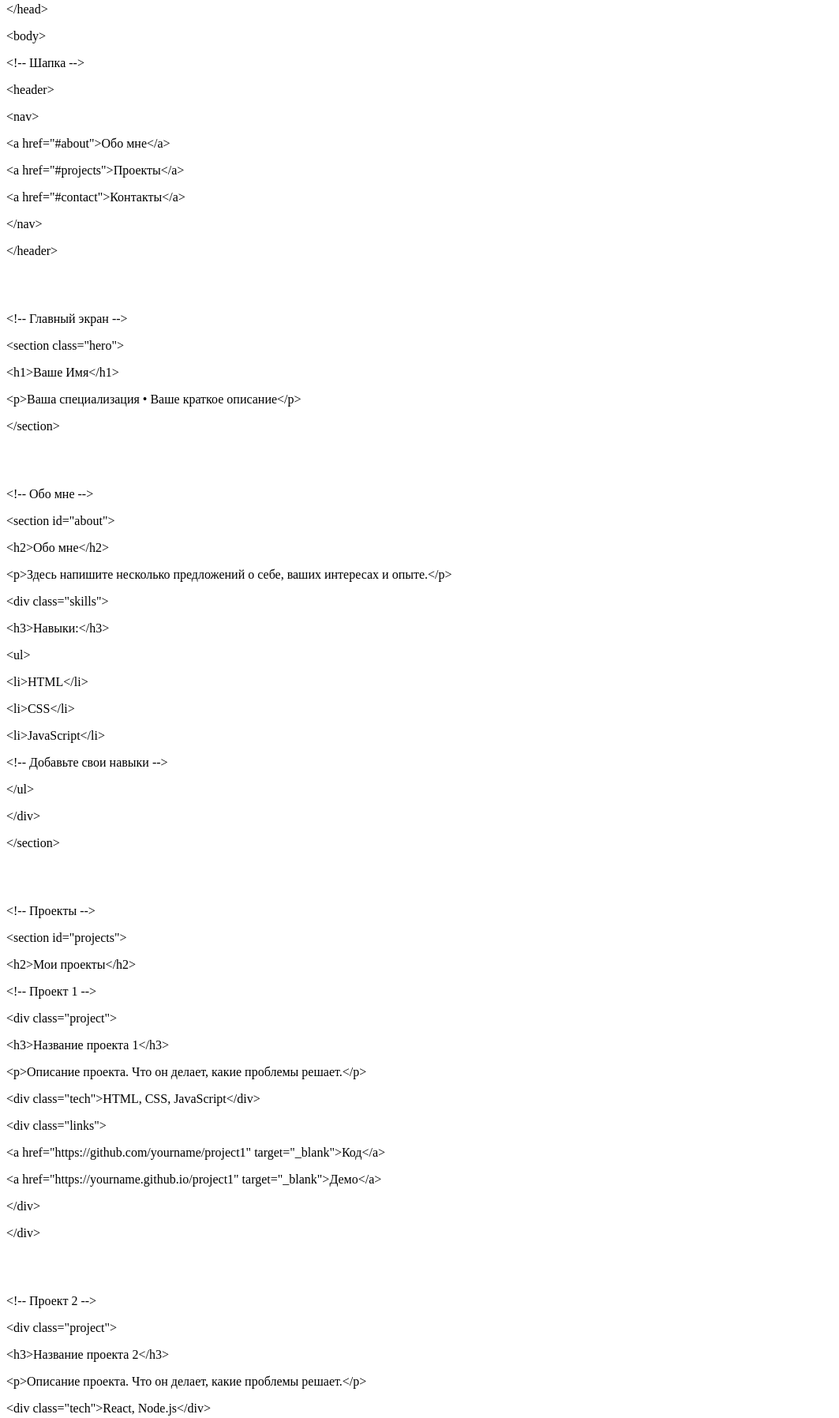
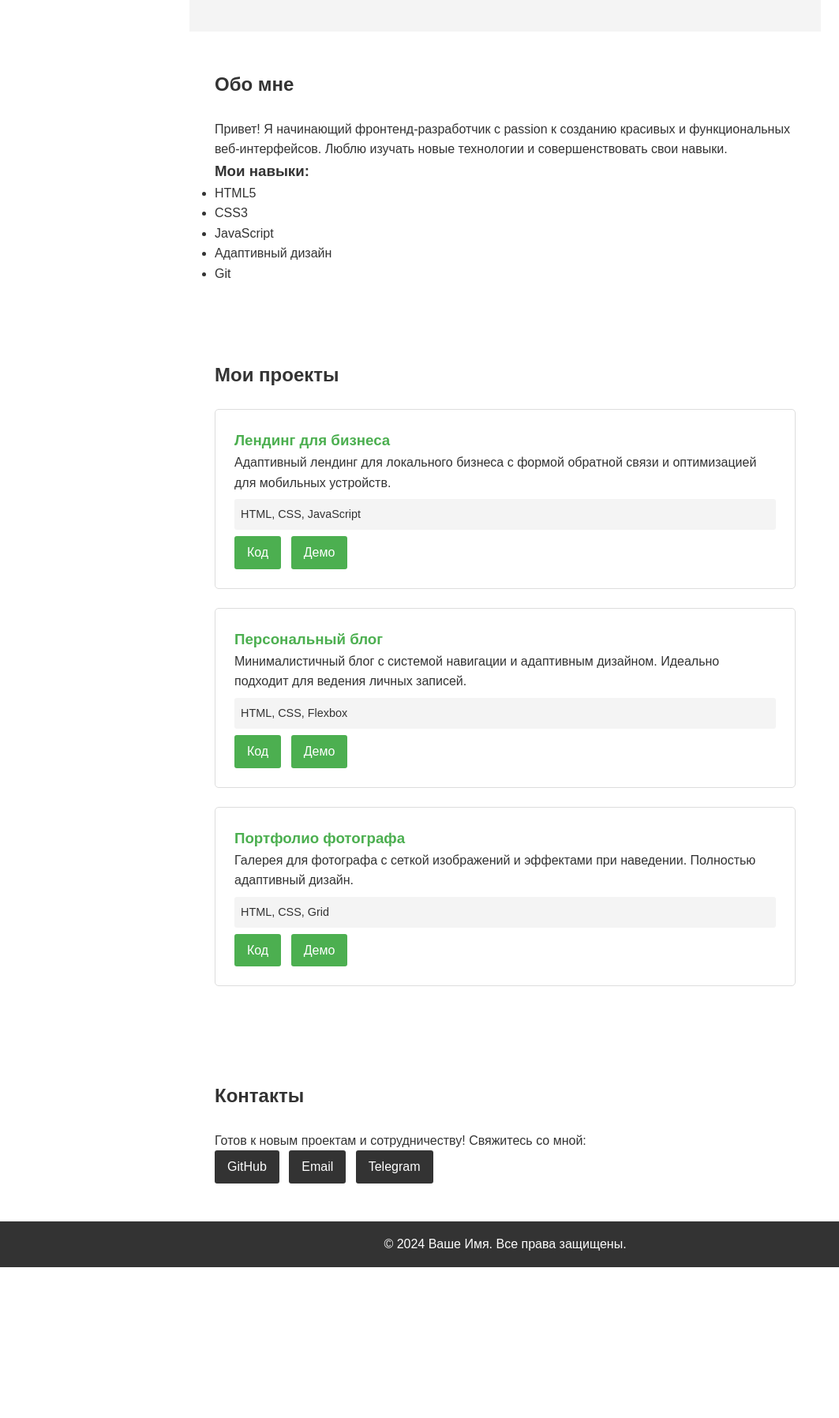
Before and after one commit to fortniteballs111/fortniteballs111.github.io, a plain HTML site: page index.html in a window 1280 px wide. Shown: the part 251-2047 px from the top of the page at 79% size, without its empty margins (0-1063 px from the left). After the commit the page ends 1856 px from the top, so only its background shows below. Drawn offline with Linux system fonts and the light colour scheme.

Commit message:
index.html

```diff
--- a/index.html
+++ b/index.html
@@ -1,124 +1,95 @@
 <!DOCTYPE html>
-<html>
+<html lang="ru">
 <head>
-	<meta http-equiv="content-type" content="text/html; charset=utf-8"/>
-	<title></title>
-	<meta name="generator" content="LibreOffice 25.2.3.2 (Linux)"/>
-	<meta name="created" content="2025-10-25T17:11:03.671494701"/>
-	<meta name="changed" content="2025-10-25T17:11:35.849226041"/>
+    <meta charset="UTF-8">
+    <meta name="viewport" content="width=device-width, initial-scale=1.0">
+    <title>Ваше Имя - Портфолио</title>
+    <link rel="stylesheet" href="style.css">
 </head>
-<body lang="ru-RU" dir="ltr"><p>&lt;!DOCTYPE html&gt;</p>
-<p>&lt;html lang=&quot;ru&quot;&gt;</p>
-<p>&lt;head&gt;</p>
-<p>    &lt;meta charset=&quot;UTF-8&quot;&gt;</p>
-<p>    &lt;meta name=&quot;viewport&quot;
-content=&quot;width=device-width, initial-scale=1.0&quot;&gt;</p>
-<p>    &lt;title&gt;Ваше Имя - Портфолио&lt;/title&gt;</p>
-<p>    &lt;link rel=&quot;stylesheet&quot; href=&quot;style.css&quot;&gt;</p>
-<p>&lt;/head&gt;</p>
-<p>&lt;body&gt;</p>
-<p>    &lt;!-- Шапка --&gt;</p>
-<p>    &lt;header&gt;</p>
-<p>        &lt;nav&gt;</p>
-<p>            &lt;a href=&quot;#about&quot;&gt;Обо мне&lt;/a&gt;</p>
-<p>            &lt;a href=&quot;#projects&quot;&gt;Проекты&lt;/a&gt;</p>
-<p>            &lt;a href=&quot;#contact&quot;&gt;Контакты&lt;/a&gt;</p>
-<p>        &lt;/nav&gt;</p>
-<p>    &lt;/header&gt;</p>
-<p><br/>
-<br/>
+<body>
+    <!-- Шапка -->
+    <header>
+        <nav>
+            <a href="#about">Обо мне</a>
+            <a href="#projects">Проекты</a>
+            <a href="#contact">Контакты</a>
+        </nav>
+    </header>
 
-</p>
-<p>    &lt;!-- Главный экран --&gt;</p>
-<p>    &lt;section class=&quot;hero&quot;&gt;</p>
-<p>        &lt;h1&gt;Ваше Имя&lt;/h1&gt;</p>
-<p>        &lt;p&gt;Ваша специализация • Ваше
-краткое описание&lt;/p&gt;</p>
-<p>    &lt;/section&gt;</p>
-<p><br/>
-<br/>
+    <!-- Главный экран -->
+    <section class="hero">
+        <h1>Ваше Имя</h1>
+        <p>Frontend Developer • Создаю современные и адаптивные веб-сайты</p>
+    </section>
 
-</p>
-<p>    &lt;!-- Обо мне --&gt;</p>
-<p>    &lt;section id=&quot;about&quot;&gt;</p>
-<p>        &lt;h2&gt;Обо мне&lt;/h2&gt;</p>
-<p>        &lt;p&gt;Здесь напишите несколько
-предложений о себе, ваших интересах и
-опыте.&lt;/p&gt;</p>
-<p>        &lt;div class=&quot;skills&quot;&gt;</p>
-<p>            &lt;h3&gt;Навыки:&lt;/h3&gt;</p>
-<p>            &lt;ul&gt;</p>
-<p>                &lt;li&gt;HTML&lt;/li&gt;</p>
-<p>                &lt;li&gt;CSS&lt;/li&gt;</p>
-<p>                &lt;li&gt;JavaScript&lt;/li&gt;</p>
-<p>                &lt;!-- Добавьте свои навыки --&gt;</p>
-<p>            &lt;/ul&gt;</p>
-<p>        &lt;/div&gt;</p>
-<p>    &lt;/section&gt;</p>
-<p><br/>
-<br/>
+    <!-- Обо мне -->
+    <section id="about">
+        <h2>Обо мне</h2>
+        <p>Привет! Я начинающий фронтенд-разработчик с passion к созданию красивых и функциональных веб-интерфейсов. Люблю изучать новые технологии и совершенствовать свои навыки.</p>
+        <div class="skills">
+            <h3>Мои навыки:</h3>
+            <ul>
+                <li>HTML5</li>
+                <li>CSS3</li>
+                <li>JavaScript</li>
+                <li>Адаптивный дизайн</li>
+                <li>Git</li>
+            </ul>
+        </div>
+    </section>
 
-</p>
-<p>    &lt;!-- Проекты --&gt;</p>
-<p>    &lt;section id=&quot;projects&quot;&gt;</p>
-<p>        &lt;h2&gt;Мои проекты&lt;/h2&gt;</p>
-<p>
-</p>
-<p>        &lt;!-- Проект 1 --&gt;</p>
-<p>        &lt;div class=&quot;project&quot;&gt;</p>
-<p>            &lt;h3&gt;Название проекта 1&lt;/h3&gt;</p>
-<p>            &lt;p&gt;Описание проекта. Что он
-делает, какие проблемы решает.&lt;/p&gt;</p>
-<p>            &lt;div class=&quot;tech&quot;&gt;HTML, CSS,
-JavaScript&lt;/div&gt;</p>
-<p>            &lt;div class=&quot;links&quot;&gt;</p>
-<p>                &lt;a href=&quot;https://github.com/yourname/project1&quot;
-target=&quot;_blank&quot;&gt;Код&lt;/a&gt;</p>
-<p>                &lt;a href=&quot;https://yourname.github.io/project1&quot;
-target=&quot;_blank&quot;&gt;Демо&lt;/a&gt;</p>
-<p>            &lt;/div&gt;</p>
-<p>        &lt;/div&gt;</p>
-<p><br/>
-<br/>
+    <!-- Проекты -->
+    <section id="projects">
+        <h2>Мои проекты</h2>
 
-</p>
-<p>        &lt;!-- Проект 2 --&gt;</p>
-<p>        &lt;div class=&quot;project&quot;&gt;</p>
-<p>            &lt;h3&gt;Название проекта 2&lt;/h3&gt;</p>
-<p>            &lt;p&gt;Описание проекта. Что он
-делает, какие проблемы решает.&lt;/p&gt;</p>
-<p>            &lt;div class=&quot;tech&quot;&gt;React, Node.js&lt;/div&gt;</p>
-<p>            &lt;div class=&quot;links&quot;&gt;</p>
-<p>                &lt;a href=&quot;https://github.com/yourname/project2&quot;
-target=&quot;_blank&quot;&gt;Код&lt;/a&gt;</p>
-<p>                &lt;a href=&quot;https://yourname.github.io/project2&quot;
-target=&quot;_blank&quot;&gt;Демо&lt;/a&gt;</p>
-<p>            &lt;/div&gt;</p>
-<p>        &lt;/div&gt;</p>
-<p>    &lt;/section&gt;</p>
-<p><br/>
-<br/>
+        <!-- Проект 1 -->
+        <div class="project">
+            <h3>Лендинг для бизнеса</h3>
+            <p>Адаптивный лендинг для локального бизнеса с формой обратной связи и оптимизацией для мобильных устройств.</p>
+            <div class="tech">HTML, CSS, JavaScript</div>
+            <div class="links">
+                <a href="https://github.com/foruniceal5111/project1" target="_blank">Код</a>
+                <a href="https://foruniceal5111.github.io/project1" target="_blank">Демо</a>
+            </div>
+        </div>
 
-</p>
-<p>    &lt;!-- Контакты --&gt;</p>
-<p>    &lt;section id=&quot;contact&quot;&gt;</p>
-<p>        &lt;h2&gt;Контакты&lt;/h2&gt;</p>
-<p>        &lt;p&gt;Свяжитесь со мной:&lt;/p&gt;</p>
-<p>        &lt;div class=&quot;contacts&quot;&gt;</p>
-<p>            &lt;a href=&quot;https://github.com/yourname&quot;&gt;GitHub&lt;/a&gt;</p>
-<p>            &lt;a href=&quot;https://t.me/yourname&quot;&gt;Telegram&lt;/a&gt;</p>
-<p>            &lt;a href=&quot;mailto:your.email@example.com&quot;&gt;Email&lt;/a&gt;</p>
-<p>        &lt;/div&gt;</p>
-<p>    &lt;/section&gt;</p>
-<p><br/>
-<br/>
+        <!-- Проект 2 -->
+        <div class="project">
+            <h3>Персональный блог</h3>
+            <p>Минималистичный блог с системой навигации и адаптивным дизайном. Идеально подходит для ведения личных записей.</p>
+            <div class="tech">HTML, CSS, Flexbox</div>
+            <div class="links">
+                <a href="https://github.com/foruniceal5111/project2" target="_blank">Код</a>
+                <a href="https://foruniceal5111.github.io/project2" target="_blank">Демо</a>
+            </div>
+        </div>
 
-</p>
-<p>    &lt;!-- Подвал --&gt;</p>
-<p>    &lt;footer&gt;</p>
-<p>        &lt;p&gt;© 2024 Ваше Имя&lt;/p&gt;</p>
-<p>    &lt;/footer&gt;</p>
-<p>&lt;/body&gt;</p>
-<p>&lt;/html&gt;</p>
+        <!-- Проект 3 -->
+        <div class="project">
+            <h3>Портфолио фотографа</h3>
+            <p>Галерея для фотографа с сеткой изображений и эффектами при наведении. Полностью адаптивный дизайн.</p>
+            <div class="tech">HTML, CSS, Grid</div>
+            <div class="links">
+                <a href="https://github.com/foruniceal5111/project3" target="_blank">Код</a>
+                <a href="https://foruniceal5111.github.io/project3" target="_blank">Демо</a>
+            </div>
+        </div>
+    </section>
+
+    <!-- Контакты -->
+    <section id="contact">
+        <h2>Контакты</h2>
+        <p>Готов к новым проектам и сотрудничеству! Свяжитесь со мной:</p>
+        <div class="contacts">
+            <a href="https://github.com/foruniceal5111" target="_blank">GitHub</a>
+            <a href="mailto:your.email@example.com">Email</a>
+            <a href="https://t.me/yourusername" target="_blank">Telegram</a>
+        </div>
+    </section>
+
+    <!-- Подвал -->
+    <footer>
+        <p>© 2024 Ваше Имя. Все права защищены.</p>
+    </footer>
 </body>
 </html>
```
